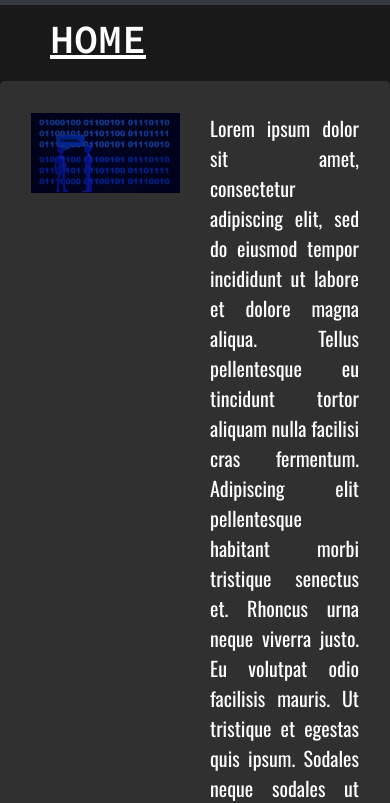
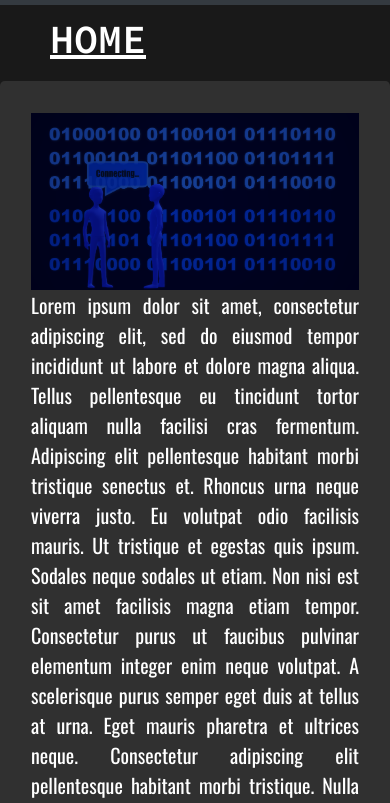
Before and after one commit to vinsdragonis/BinaryShock, a plain HTML site: page index.html in a window 390 px wide. Shown: the part 51-854 px from the top of the page. Drawn offline with nearby package versions, Linux system fonts and the light colour scheme.

Commit message:
Optimized responsiveness

```diff
--- a/css/home.css
+++ b/css/home.css
@@ -37,4 +37,8 @@ body {
   .bd-placeholder-img-lg {
     font-size: 3.5rem;
   }
+
+  .col {
+    padding-top: 5px;
+  }
 }
--- a/index.html
+++ b/index.html
@@ -63,15 +63,15 @@
 
     <div class="container">
       <div class="jumbotron mainDiv row">
-        <div class="col">
+        <div class="col-md-4 col-md-6">
           <img src="img/Main-BG.png" class="someImg">
         </div>
-        <div class="col">
-            <div class="Bio">
-              <p class="text-justify lead">
-                Lorem ipsum dolor sit amet, consectetur adipiscing elit, sed do eiusmod tempor incididunt ut labore et dolore magna aliqua. Tellus pellentesque eu tincidunt tortor aliquam nulla facilisi cras fermentum. Adipiscing elit pellentesque habitant morbi tristique senectus et. Rhoncus urna neque viverra justo. Eu volutpat odio facilisis mauris. Ut tristique et egestas quis ipsum. Sodales neque sodales ut etiam. Non nisi est sit amet facilisis magna etiam tempor. Consectetur purus ut faucibus pulvinar elementum integer enim neque volutpat. A scelerisque purus semper eget duis at tellus at urna. Eget mauris pharetra et ultrices neque. Consectetur adipiscing elit pellentesque habitant morbi tristique. Nulla facilisi etiam dignissim diam quis enim. Eu tincidunt tortor aliquam nulla facilisi cras fermentum odio. Enim ut sem viverra aliquet eget. Id diam maecenas ultricies mi eget. Tempus quam pellentesque nec nam aliquam sem. Mattis rhoncus urna neque viverra justo nec ultrices dui sapien. Sed euismod nisi porta lorem mollis.
-              </p>
-            </div>
+        <div class="col-md-4 col-md-6">
+          <div class="Bio">
+            <p class="text-justify lead">
+              Lorem ipsum dolor sit amet, consectetur adipiscing elit, sed do eiusmod tempor incididunt ut labore et dolore magna aliqua. Tellus pellentesque eu tincidunt tortor aliquam nulla facilisi cras fermentum. Adipiscing elit pellentesque habitant morbi tristique senectus et. Rhoncus urna neque viverra justo. Eu volutpat odio facilisis mauris. Ut tristique et egestas quis ipsum. Sodales neque sodales ut etiam. Non nisi est sit amet facilisis magna etiam tempor. Consectetur purus ut faucibus pulvinar elementum integer enim neque volutpat. A scelerisque purus semper eget duis at tellus at urna. Eget mauris pharetra et ultrices neque. Consectetur adipiscing elit pellentesque habitant morbi tristique. Nulla facilisi etiam dignissim diam quis enim. Eu tincidunt tortor aliquam nulla facilisi cras fermentum odio. Enim ut sem viverra aliquet eget. Id diam maecenas ultricies mi eget. Tempus quam pellentesque nec nam aliquam sem. Mattis rhoncus urna neque viverra justo nec ultrices dui sapien. Sed euismod nisi porta lorem mollis.
+            </p>
+          </div>
         </div>
       </div>
     </div>
```
